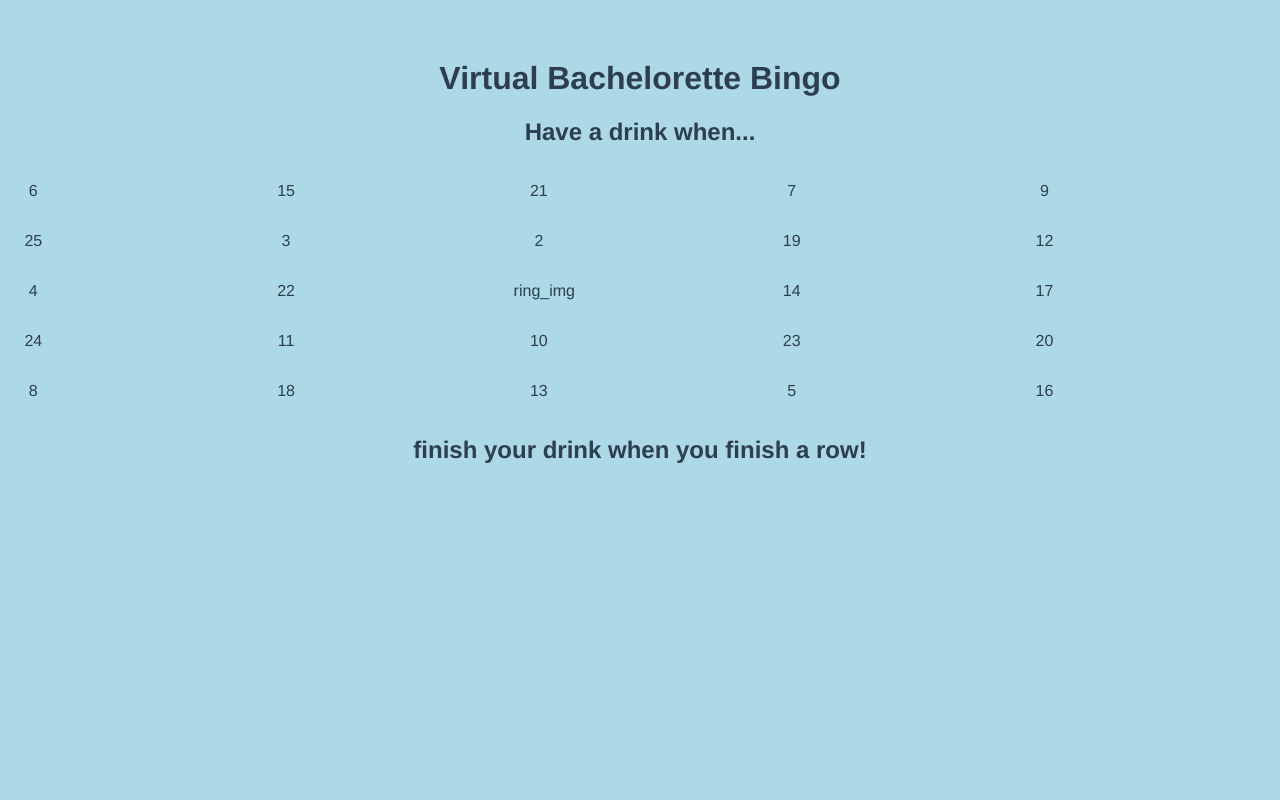
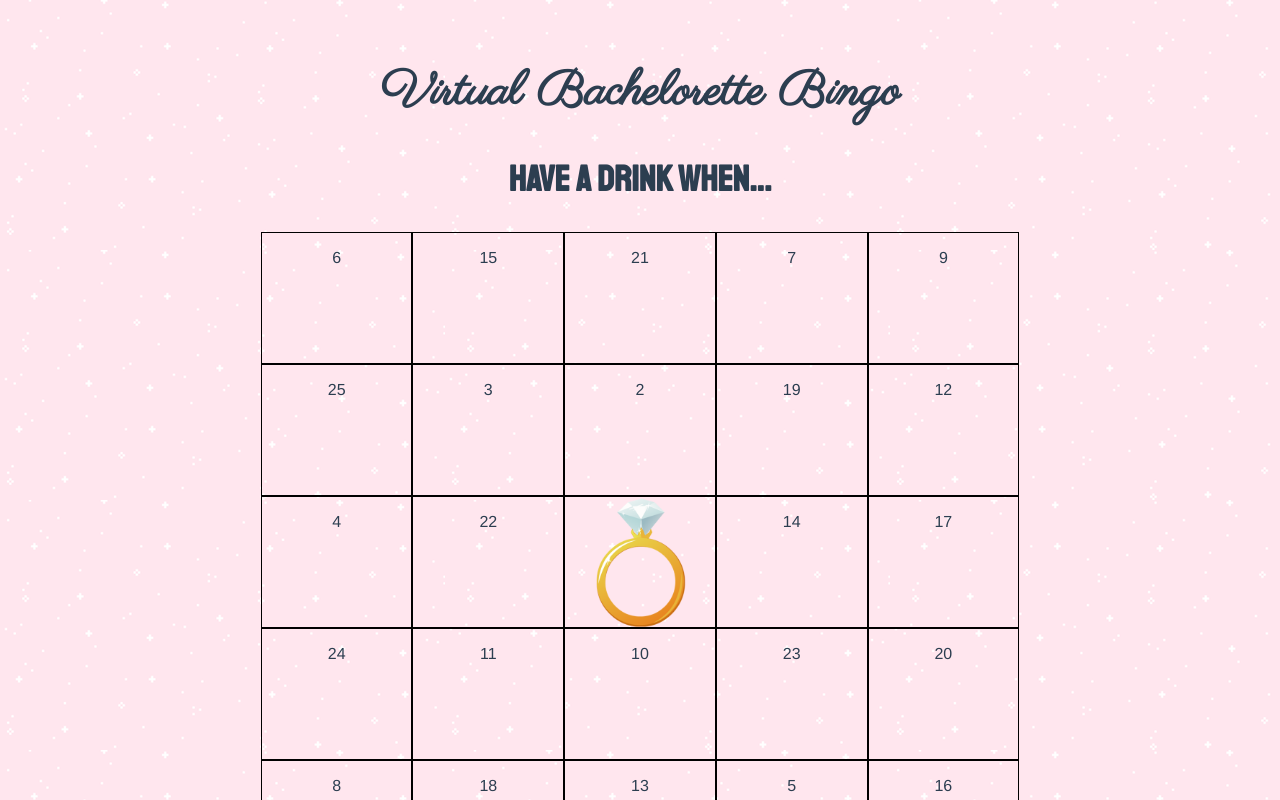
Before and after one commit to LeahGabrielle/wedding-bingo, a Vue app: page / in a window 1280 px wide. Shown: the top 800 px of the page. Built offline with nearby package versions, Linux system fonts and the light colour scheme.

Commit message:
add background and more tiles

```diff
--- /dev/null
+++ b/public/dab.js
@@ -0,0 +1,3 @@
+function toggleTileStatus(){
+
+}
--- a/public/index.html
+++ b/public/index.html
@@ -5,6 +5,7 @@
     <meta http-equiv="X-UA-Compatible" content="IE=edge">
     <meta name="viewport" content="width=device-width,initial-scale=1.0">
     <link rel="icon" href="<%= BASE_URL %>favicon.ico">
+    <link rel="stylesheet" href="https://fonts.googleapis.com/css?family=Parisienne|Staatliches">
     <title><%= htmlWebpackPlugin.options.title %></title>
   </head>
   <body>
--- a/src/App.vue
+++ b/src/App.vue
@@ -27,4 +27,12 @@ export default {
   color: #2c3e50;
   margin-top: 60px;
 }
+h1{
+   font-family: 'Parisienne', serif;
+   font-size: 48px;
+}
+h2{
+   font-family: 'Staatliches', serif;
+   font-size:36px;
+}
 </style>
--- a/src/components/BingoSheet.vue
+++ b/src/components/BingoSheet.vue
@@ -3,8 +3,8 @@
       <div class="tile" v-for="i in 12" :key="i">
          <BingoTile v-bind:text="pickTileText()"></BingoTile>
       </div>
-      <div class="tile">
-         <BingoTile v-bind:text="'ring_img'"></BingoTile>
+      <div class="tile ring">
+         <BingoTile v-bind:text="'text'"></BingoTile>
       </div>
       <div class="tile" v-for="i in 12" :key="i">
          <BingoTile v-bind:text="pickTileText()"></BingoTile>
@@ -62,11 +62,22 @@ import BingoTile from './BingoTile.vue'
 .sheet{
    display:grid;
    grid-template-columns: 1fr 1fr 1fr 1fr 1fr;
+   padding: 0 20%;
 }
 .tile{
-   width: 20%;
+   border: 1px solid black;
+   height: 130px;
 }
 body{
-background-color:lightblue;
+  background-image: url("../assets/pink-sparkles.gif");
+}
+.ring{
+   background-image: url("../assets/ring.png");
+   background-size: contain;
+   background-repeat: no-repeat;
+   background-position: center;
+}
+.ring p {
+   display:none;
 }
 </style>
--- a/src/components/BingoTile.vue
+++ b/src/components/BingoTile.vue
@@ -1,5 +1,6 @@
 <template>
 <p>{{text}}</p>
+<div class="hide x"></div>
 </template>
 
 <script>
```
Also changed, not shown: src/assets/pink-sparkles.gif (added), src/assets/ring.png (added).
